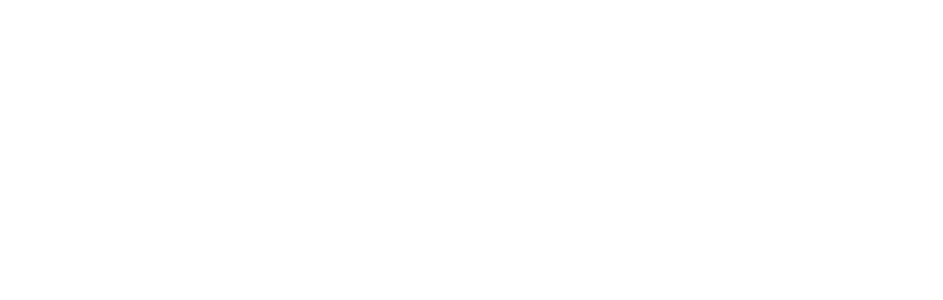
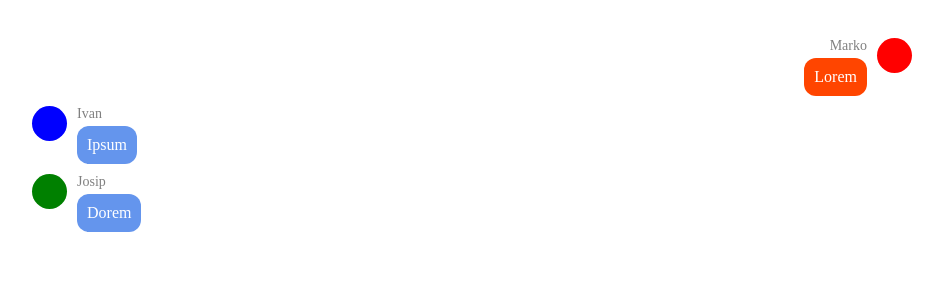
Before and after one commit to bpavlovic96/chatapp-scaledrone, a React (Vite) app: page / in a window 1280 px wide. Shown: the top 300 px of the page, without its empty margins (168-1111 px from the left). Built offline with nearby package versions, Linux system fonts and the light colour scheme.

Commit message:
Added Messages and Message components

```diff
--- a/src/App.css
+++ b/src/App.css
@@ -0,0 +1,99 @@
+.App {
+  display: flex;
+  flex-direction: column;
+  justify-content: space-between;
+  height: 100vh;
+}
+
+.App-header {
+  background-color: #262626;
+  overflow: visible;
+  width: 100%;
+  text-align: center;
+  color: white;
+}
+
+.Messages-list {
+  padding: 20px 0;
+  max-width: 900px;
+  width: 100%;
+  margin: 0 auto;
+  list-style: none;
+  padding-left: 0;
+  flex-grow: 1;
+  overflow: auto;
+}
+
+.Messages-message {
+  display: flex;
+  margin-top: 10px;
+}
+
+.Messages-message.currentMember {
+  /*justify-content: flex-end;*/
+  flex-direction: row-reverse;
+  text-align: right;
+}
+
+.Message-content {
+  display: inline-block;
+}
+
+.currentMember > .Message-content {
+  align-items: flex-end;
+}
+
+.Messages-message > .avatar {
+  height: 35px;
+  width: 35px;
+  border-radius: 50%;
+  display: inline-block;
+  margin: 0 10px -10px;
+}
+
+.Message-content > .username {
+  display: block;
+  color: gray;
+  font-size: 14px;
+  padding-bottom: 4px;
+}
+
+.Message-content > .text {
+  padding: 10px;
+  max-width: 400px;
+  margin: 0;
+  border-radius: 12px;
+  background-color: cornflowerblue;
+  color: white;
+  display: inline-block;
+}
+
+.currentMember > .Message-content .text {
+  background-color: orangered;
+}
+
+form {
+  display: flex;
+  width: 100%;
+  justify-content: space-between;
+  max-width: 900px;
+  margin: 0 auto 40px;
+}
+
+input {
+  padding: 5px;
+  font-size: 16px;
+  border-radius: 8px;
+  border: 1px solid orangered;
+  flex-grow: 1;
+}
+
+button {
+  padding: 5px 10px;
+  font-size: 16px;
+  background-color: orangered;
+  color: white;
+  border: none;
+  border-radius: 8px;
+  margin-left: 10px;
+}
--- a/src/App.jsx
+++ b/src/App.jsx
@@ -1,7 +1,49 @@
 import "./App.css";
+import Messages from "./components/Messages/Messages";
+
+const messages = [
+  {
+    member: {
+      clientData: {
+        color: "red",
+        username: "Marko",
+      },
+      id: 1,
+    },
+    text: "Lorem",
+  },
+  {
+    member: {
+      clientData: {
+        color: "blue",
+        username: "Ivan",
+      },
+      id: 2,
+    },
+    text: "Ipsum",
+  },
+  {
+    member: {
+      clientData: {
+        color: "green",
+        username: "Josip",
+      },
+      id: 3,
+    },
+    text: "Dorem",
+  },
+];
+
+const currentMember = {
+  id: 1,
+};
 
 function App() {
-  return <></>;
+  return (
+    <>
+      <Messages messages={messages} currentMember={currentMember} />
+    </>
+  );
 }
 
 export default App;
--- /dev/null
+++ b/src/components/Message/Message.jsx
@@ -0,0 +1,24 @@
+import styles from "./Message.module.css";
+
+function Message({ message, currentMember }) {
+  const { member, text } = message;
+  const messageFromMe = member.id === currentMember.id;
+  const className = messageFromMe
+    ? "Messages-message currentMember"
+    : "Messages-message";
+
+  return (
+    <li className={className}>
+      <span
+        className="avatar"
+        style={{ backgroundColor: member.clientData.color }}
+      />
+      <div className="Message-content">
+        <div className="username">{member.clientData.username}</div>
+        <div className="text">{text}</div>
+      </div>
+    </li>
+  );
+}
+
+export default Message;
--- /dev/null
+++ b/src/components/Messages/Messages.jsx
@@ -0,0 +1,14 @@
+import styles from "./Messages.module.css";
+import Message from "../Message/Message";
+
+function Messages({ messages, currentMember }) {
+  return (
+    <ul className="Messages-list">
+      {messages?.map((m) => (
+        <Message message={m} currentMember={currentMember} key={m.id} />
+      ))}
+    </ul>
+  );
+}
+
+export default Messages;
```
Also changed, not shown: src/components/Message/Message.module.css (added), src/components/Messages/Messages.module.css (added).
